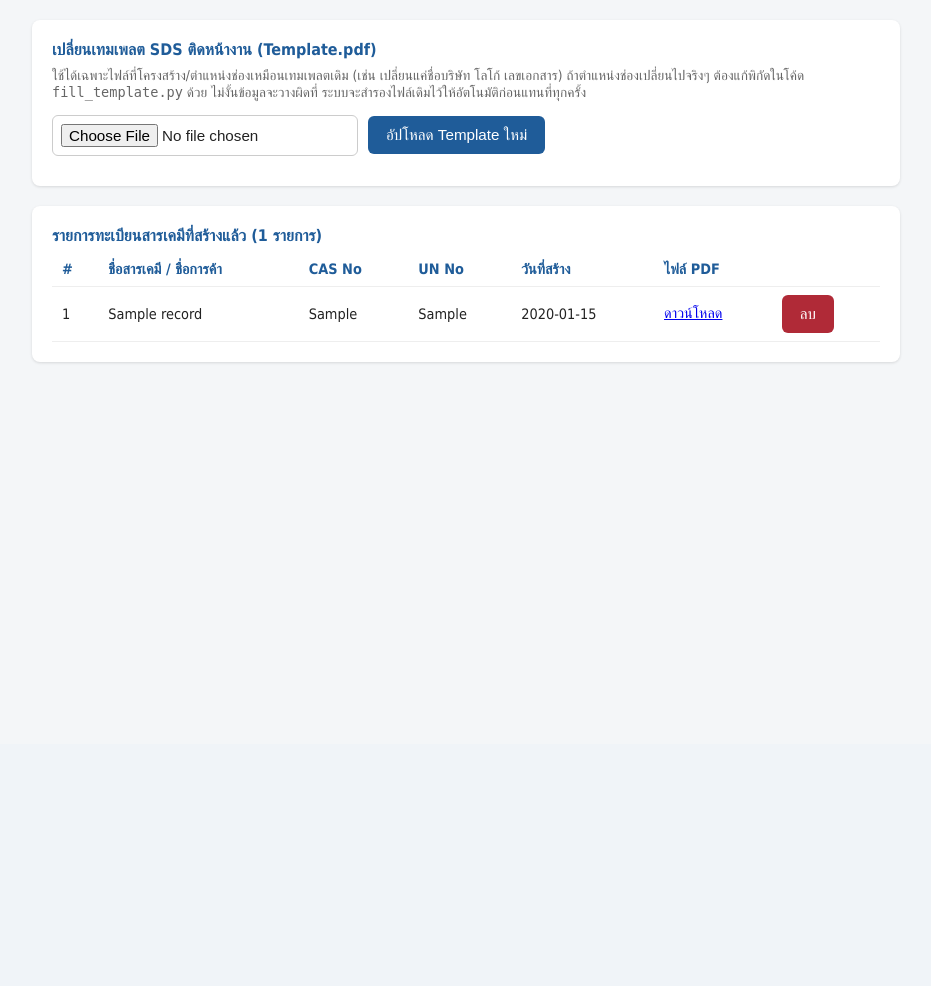
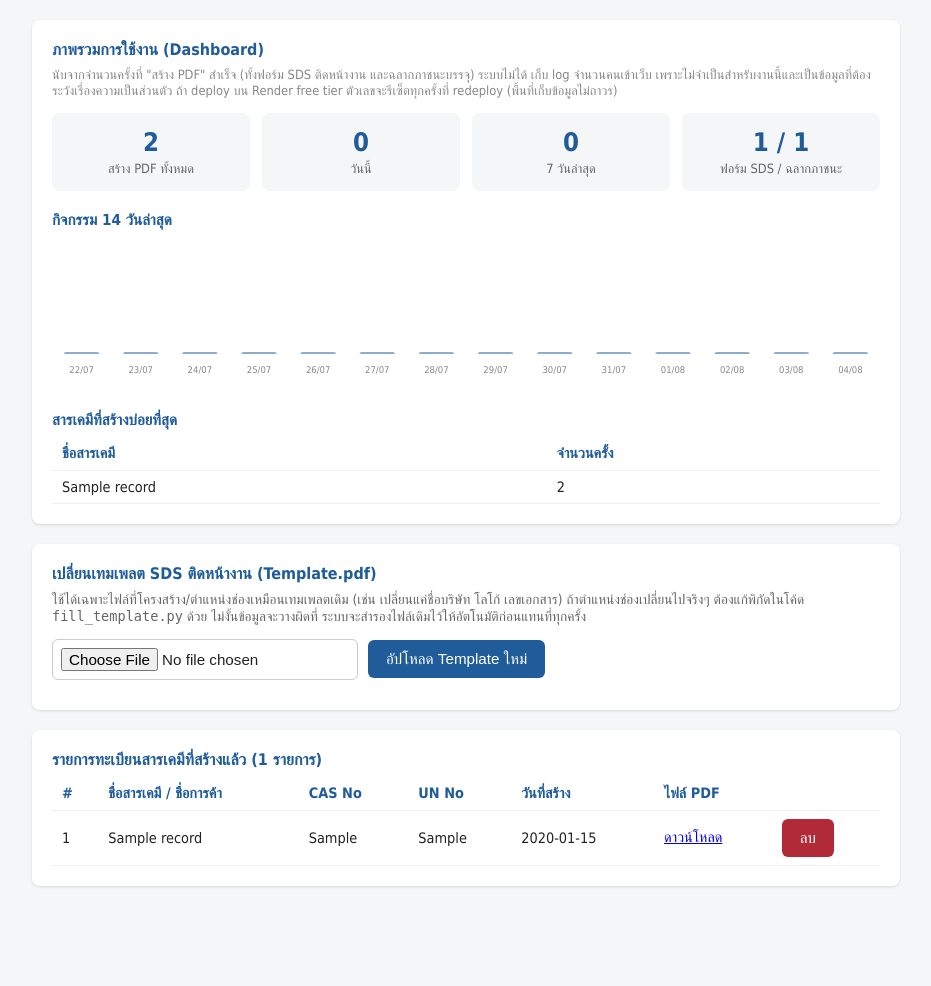
Before and after one commit to koonatne-cell/chemsafe-sds-converter, a FastAPI app: page /admin in a window 1280 px wide. Shown: the part 56-1042 px from the top of the page, without its empty margins (174-1105 px from the left). Before the commit the page ends 419 px from the top, so only its background shows below. Run offline with FastAPI, Linux system fonts and the light colour scheme; the visitor is signed in with stand-in values (Sample User, id 1); tables that the repository leaves empty hold one stand-in row (values such as "Sample post").

Commit message:
Add usage dashboard to the Admin page
User wants to see how much the app is actually being used -- total
PDFs generated, print volume, anything notable. Built from what the
app can actually and honestly measure:

- core/database.py: new label_records table (the label generator
  previously wasn't tracked in the DB at all, only the main SDS form
  was) + add_label_record(), and get_dashboard_stats() which computes
  total/today/this-week counts for both PDF types, top 5 most-
  generated chemical names (combined across both tables), and a
  14-day daily activity series (zero-filled for days with no activity,
  not just days that have data) for a bar chart.
- main.py: /api/label/generate now calls add_label_record() after a
  successful generation; admin_page() computes and passes stats to
  the template.
- templates/admin.html + static/style.css: dashboard card with stat
  tiles (total/today/week/SDS-vs-label split), an inline SVG bar chart
  (no new JS dependency, matches the app's existing zero-framework
  style) for the 14-day trend, and a top-chemicals table.

Deliberately does NOT track visitor/page-view counts -- the app has no
request logging today, and it isn't necessary for this tool nor a data
category worth taking on carelessly. The dashboard measures successful
PDF generations instead, which is the more meaningful "usage" signal
for a tool where the entire point is producing a document. This is
called out explicitly in the dashboard's own UI text, along with the
Render free-tier caveat that the numbers reset on redeploy (already
documented elsewhere in the README for the same reason).

Verified via the real running server: generated several test SDS forms
and labels, logged in as admin, and confirmed via the actual rendered
HTML (stat totals, SVG bar heights scaling correctly to the daily max,
top-chemicals sorted by count) that every number matches what was
actually generated.

```diff
--- a/main.py
+++ b/main.py
@@ -208,6 +208,8 @@ async def api_label_generate(data: UploadFile = File(...)):
     except Exception as ex:
         raise HTTPException(status_code=500, detail=f"สร้างฉลากไม่ได้: {ex}")
 
+    database.add_label_record(field_data, size_key, out_filename)
+
     return JSONResponse({"download_url": f"/download/{out_filename}"})
 
 
@@ -220,8 +222,9 @@ def admin_page(request: Request):
     if not auth.is_admin(request):
         return RedirectResponse("/admin/login")
     records = database.list_records()
+    stats = database.get_dashboard_stats()
     return templates.TemplateResponse(
-        request, "admin.html", {"records": records}
+        request, "admin.html", {"records": records, "stats": stats}
     )
 
 
--- a/static/style.css
+++ b/static/style.css
@@ -172,6 +172,38 @@ th { color: #1f5c99; }
 
 .hidden { display: none !important; }
 
+.stat-grid {
+    display: grid;
+    grid-template-columns: repeat(auto-fit, minmax(140px, 1fr));
+    gap: 12px;
+    margin: 14px 0;
+}
+.stat-card {
+    background: #f4f6f8;
+    border-radius: 8px;
+    padding: 14px;
+    text-align: center;
+}
+.stat-number {
+    font-size: 1.6rem;
+    font-weight: bold;
+    color: #1f5c99;
+}
+.stat-label {
+    font-size: 0.8rem;
+    color: #666;
+    margin-top: 4px;
+}
+
+.chart-scroll { overflow-x: auto; }
+.bar-chart {
+    width: 100%;
+    min-width: 500px;
+    height: 150px;
+}
+.chart-count { font-size: 8px; fill: #1f5c99; font-weight: bold; }
+.chart-date { font-size: 8px; fill: #888; }
+
 .login-box {
     max-width: 360px;
     margin: 80px auto;
--- a/templates/admin.html
+++ b/templates/admin.html
@@ -17,6 +17,66 @@
     </div>
 </header>
 <main>
+    <div class="card">
+        <div class="step-label">ภาพรวมการใช้งาน (Dashboard)</div>
+        <p style="font-size:0.8rem; color:#888; margin-top:0;">
+            นับจากจำนวนครั้งที่ "สร้าง PDF" สำเร็จ (ทั้งฟอร์ม SDS ติดหน้างาน และฉลากภาชนะบรรจุ) ระบบไม่ได้
+            เก็บ log จำนวนคนเข้าเว็บ เพราะไม่จำเป็นสำหรับงานนี้และเป็นข้อมูลที่ต้องระวังเรื่องความเป็นส่วนตัว
+            ถ้า deploy บน Render free tier ตัวเลขจะรีเซ็ตทุกครั้งที่ redeploy (พื้นที่เก็บข้อมูลไม่ถาวร)
+        </p>
+
+        <div class="stat-grid">
+            <div class="stat-card">
+                <div class="stat-number">{{ stats.total_sds + stats.total_labels }}</div>
+                <div class="stat-label">สร้าง PDF ทั้งหมด</div>
+            </div>
+            <div class="stat-card">
+                <div class="stat-number">{{ stats.today_sds + stats.today_labels }}</div>
+                <div class="stat-label">วันนี้</div>
+            </div>
+            <div class="stat-card">
+                <div class="stat-number">{{ stats.week_sds + stats.week_labels }}</div>
+                <div class="stat-label">7 วันล่าสุด</div>
+            </div>
+            <div class="stat-card">
+                <div class="stat-number">{{ stats.total_sds }} / {{ stats.total_labels }}</div>
+                <div class="stat-label">ฟอร์ม SDS / ฉลากภาชนะ</div>
+            </div>
+        </div>
+
+        <div class="step-label" style="margin-top:20px; font-size:0.95rem;">กิจกรรม 14 วันล่าสุด</div>
+        <div class="chart-scroll">
+            <svg viewBox="0 0 700 130" class="bar-chart" preserveAspectRatio="none">
+                {% for d in stats.daily_activity %}
+                {% set slot_w = 700 / 14 %}
+                {% set bar_w = 30 %}
+                {% set bar_h = (d.count / stats.max_daily * 90) if d.count > 0 else 0 %}
+                {% set bar_x = loop.index0 * slot_w + (slot_w - bar_w) / 2 %}
+                <rect x="{{ bar_x }}" y="{{ 100 - bar_h }}" width="{{ bar_w }}" height="{{ bar_h if bar_h > 0 else 1 }}"
+                      fill="#1f5c99" rx="2"></rect>
+                {% if d.count > 0 %}
+                <text x="{{ bar_x + bar_w/2 }}" y="{{ 100 - bar_h - 4 }}" text-anchor="middle" class="chart-count">{{ d.count }}</text>
+                {% endif %}
+                <text x="{{ bar_x + bar_w/2 }}" y="118" text-anchor="middle" class="chart-date">{{ d.date }}</text>
+                {% endfor %}
+            </svg>
+        </div>
+
+        <div class="step-label" style="margin-top:20px; font-size:0.95rem;">สารเคมีที่สร้างบ่อยที่สุด</div>
+        {% if stats.top_chemicals %}
+        <table>
+            <thead><tr><th>ชื่อสารเคมี</th><th>จำนวนครั้ง</th></tr></thead>
+            <tbody>
+                {% for t in stats.top_chemicals %}
+                <tr><td>{{ t.name }}</td><td>{{ t.cnt }}</td></tr>
+                {% endfor %}
+            </tbody>
+        </table>
+        {% else %}
+        <p style="font-size:0.85rem; color:#888;">ยังไม่มีข้อมูล</p>
+        {% endif %}
+    </div>
+
     <div class="card">
         <div class="step-label">เปลี่ยนเทมเพลต SDS ติดหน้างาน (Template.pdf)</div>
         <p style="font-size:0.85rem; color:#666; margin-top:0;">
```
Also changed, not shown: core/database.py (+98 -2 lines).
